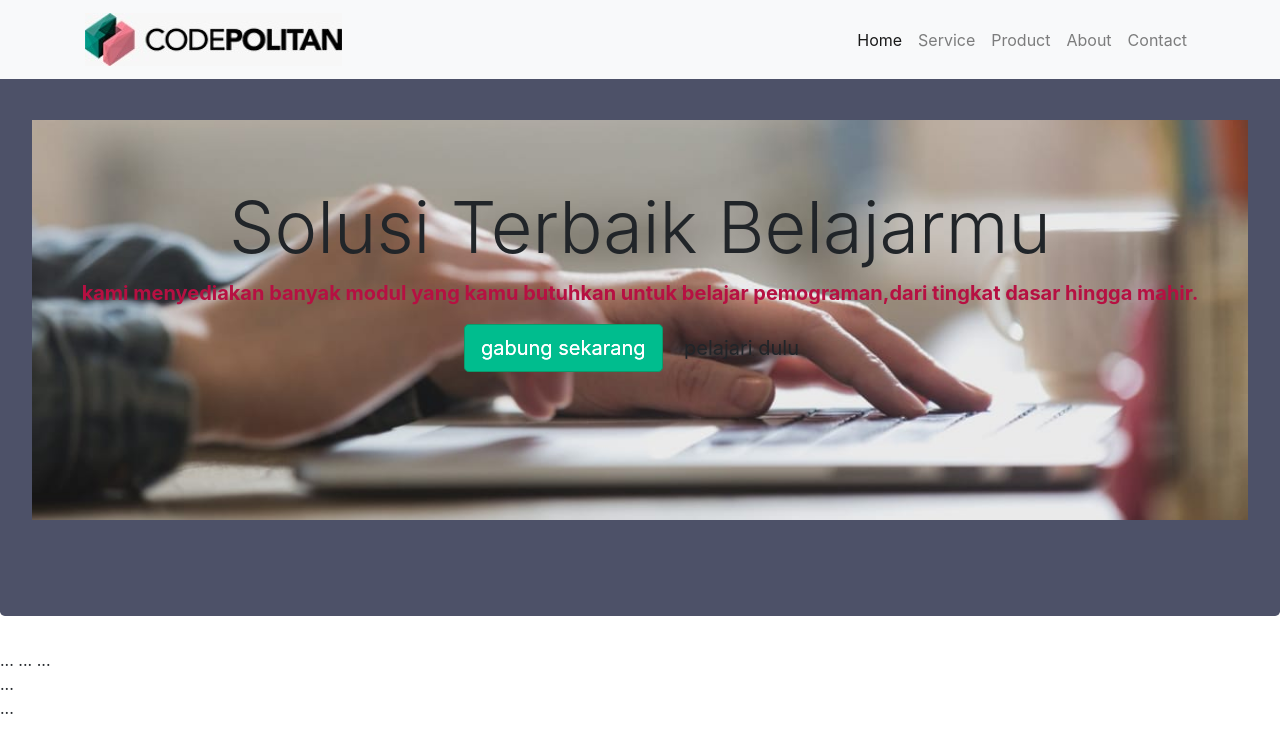
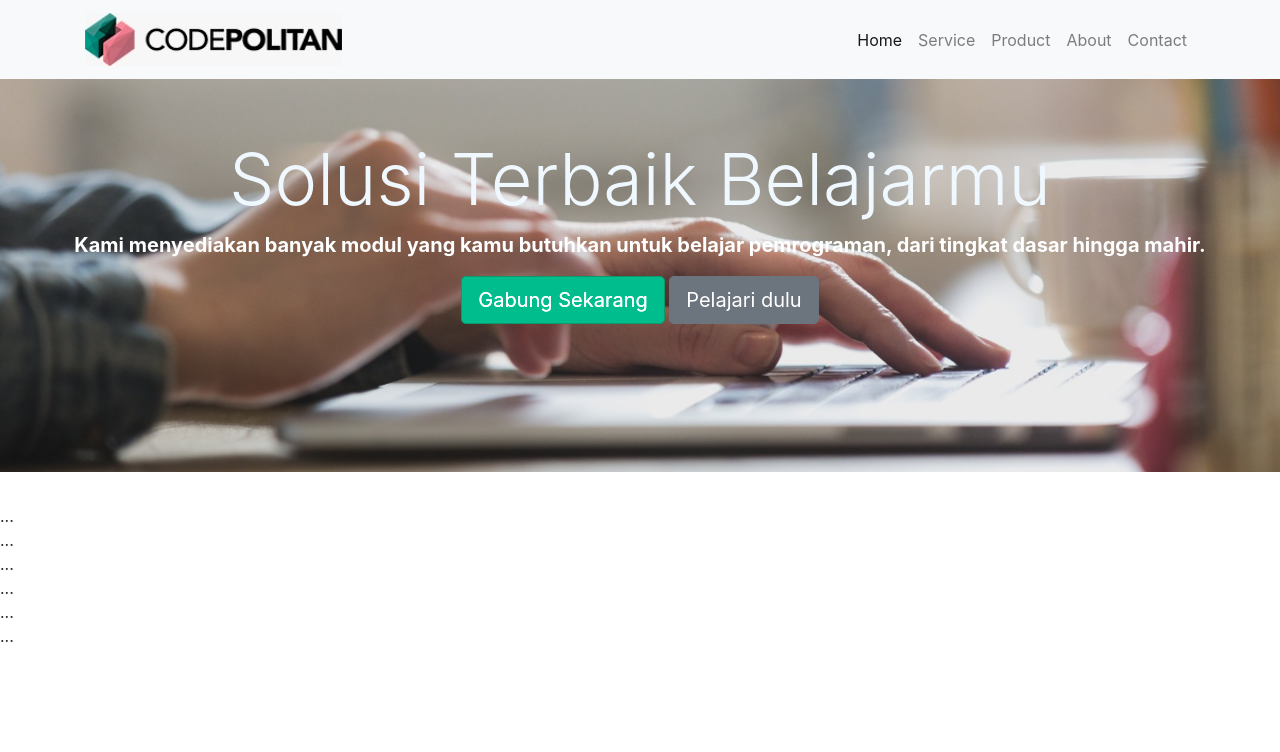
Before and after one commit to Muhammaddavidalanshori/Landingpage_david, a plain HTML site: page index.html in a window 1280 px wide. Drawn offline with nearby package versions, Linux system fonts and the light colour scheme.

Commit message:
update new

```diff
--- a/index.html
+++ b/index.html
@@ -1,9 +1,7 @@
 <!DOCTYPE html>
 <html lang="en">
     <head>
-        <link rel="stylesheet" href="https://cdn.jsdelivr.net/npm/bootstrap@4.4.1/dist/css/bootstrap.min.css" integrity="sha384-Vkoo8x4CGsO3+Hhxv8T/Q5PaXtkKtu6ug5TOeNV6gBiFeWPGFN9MuhOf23Q9Ifjh" crossorigin="anonymous">
-    </head>
-    <body>
+        <link rel="stylesheet" href="https://stackpath.bootstrapcdn.com/bootstrap/4.4.1/css/bootstrap.min.css" integrity="sha384-Vkoo8x4CGsO3+Hhxv8T/Q5PaXtkKtu6ug5TOeNV6gBiFeWPGFN9MuhOf23Q9Ifjh" crossorigin="anonymous">
         <style>
             body
             {
@@ -11,12 +9,11 @@
             }
             .jumbotron
             {
-               background-color: rgb(77, 81, 104);
-            }
-            .background-header
+                background-color:cadetblue;
+            }.background-header
             {
-                background-image: url("images/header.jpeg");
-                background-color: #f6faf9;
+            background-image: url("images/logo2.jfif");
+            background-color: #fafbfc;
             height: 400px;
             background-position: center;
             background-repeat: no-repeat;
@@ -35,11 +32,13 @@
               text-shadow: 0px 0px;
             }
         </style>
-          </style>
+    </head>
+    <body>
      <!--Navigasi Bar-->
+      <nav class="navbar">
         <nav class="navbar navbar-expand-lg navbar-light bg-light fixed-top">
             <div class="container">
-             <a class="navbar-brand" href="#"><img src="images/logo.png"></a>
+                 <a class="navbar-brand" href="#"><img src="images/logo1.jfif"></a>
                     <button class="navbar-toggler" type="button" data-toggle="collapse" data-target="#navbarContent" aria-controls="navbarContent" aria-expanded="false" aria-label="Toggle navigation">
                     <span class="navbar-toggler-icon"></span>
                 </button>
@@ -64,35 +63,34 @@
                </div>
           </div>
         </nav>
+    </nav>
 
-     <header class="jumbotron">
+    <!--Header-->
     <section class="jumbotron jumbotron-fluid background-header">
         <div class="container-fluid text-center">
-             <h1 class="display-3">Solusi Terbaik Belajarmu</h1>
-             <p class="lead" style="font-weight: bold;color:#b61042;">kami menyediakan banyak modul yang kamu butuhkan untuk belajar pemograman,dari tingkat dasar hingga mahir.</p>
-             <a href="#" class="btn button-primer btn-lg" role="button">gabung sekarang</a>
-             <a href="#" class="btn secondary btn-lg" role="button">pelajari dulu</a>
+            <h1 class="display-3" style="color:aliceblue;">Solusi Terbaik Belajarmu</h1>
+            <p class="lead" style="font-weight: bold;color:#fff;">Kami menyediakan banyak modul yang kamu butuhkan untuk belajar pemrograman, dari tingkat dasar hingga mahir.</p>
+            <a href="#" class="btn button-primer btn-lg" role="button">Gabung Sekarang</a>
+            <a href="#" class="btn btn-secondary btn-lg" role="button">Pelajari dulu</a>
         </div>
     </section>
-         </div>
-     </section>
- </header>
+        ...
     </header>
 
     <!--Service-->
-     <selection id="services">
+    <section id="services">
         ...
-     </selection>
+    </section>
 
     <!--Product-->
-     <selection id="Product">
+    <section id="product">
     ...
-     </selection>
+    </section>
 
     <!--About-->
-     <selection id="about">
+    <section id="about">
     ...
-     </selection>
+    </section>
 
     <!--Contact-->
     <section id="contact">
@@ -103,5 +101,9 @@
     <footer>
     ...
     </footer>
-     <script src="https://cdn.jsdelivr.net/npm/bootstrap@5.3.3/dist/js/bootstrap.bundle.min.js" integrity="sha384-YvpcrYf0tY3lHB60NNkmXc5s9fDVZLESaAA55NDzOxhy9GkcIdslK1eN7N6jIeHz" crossorigin="anonymous"></script>
+    <!-- jQuery first, then Popper.js, then Bootstrap JS -->
+    <script src="https://code.jquery.com/jquery-3.4.1.slim.min.js" integrity="sha384-J6qa4849blE2+poT4WnyKhv5vZF5SrPo0iEjwBvKU7imGFAV0wwj1yYfoRSJoZ+n" crossorigin="anonymous"></script>
+    <script src="https://cdn.jsdelivr.net/npm/popper.js@1.16.0/dist/umd/popper.min.js" integrity="sha384-Q6E9RHvbIyZFJoft+2mJbHaEWldlvI9IOYy5n3zV9zzTtmI3UksdQRVvoxMfooAo" crossorigin="anonymous"></script>
+    <script src="https://stackpath.bootstrapcdn.com/bootstrap/4.4.1/js/bootstrap.min.js" integrity="sha384-wfSDF2E50Y2D1uUdj0O3uMBJnjuUD4Ih7YwaYd1iqfktj0Uod8GCExl3Og8ifwB6" crossorigin="anonymous"></script>
+
 </html>
```
Also changed, not shown: images/header.jpeg (deleted), images/logo1.jfif (renamed from images/logo.png), images/logo2.jfif (added), js/index.html (added). Lines whose indentation alone changed are shown as unchanged.
